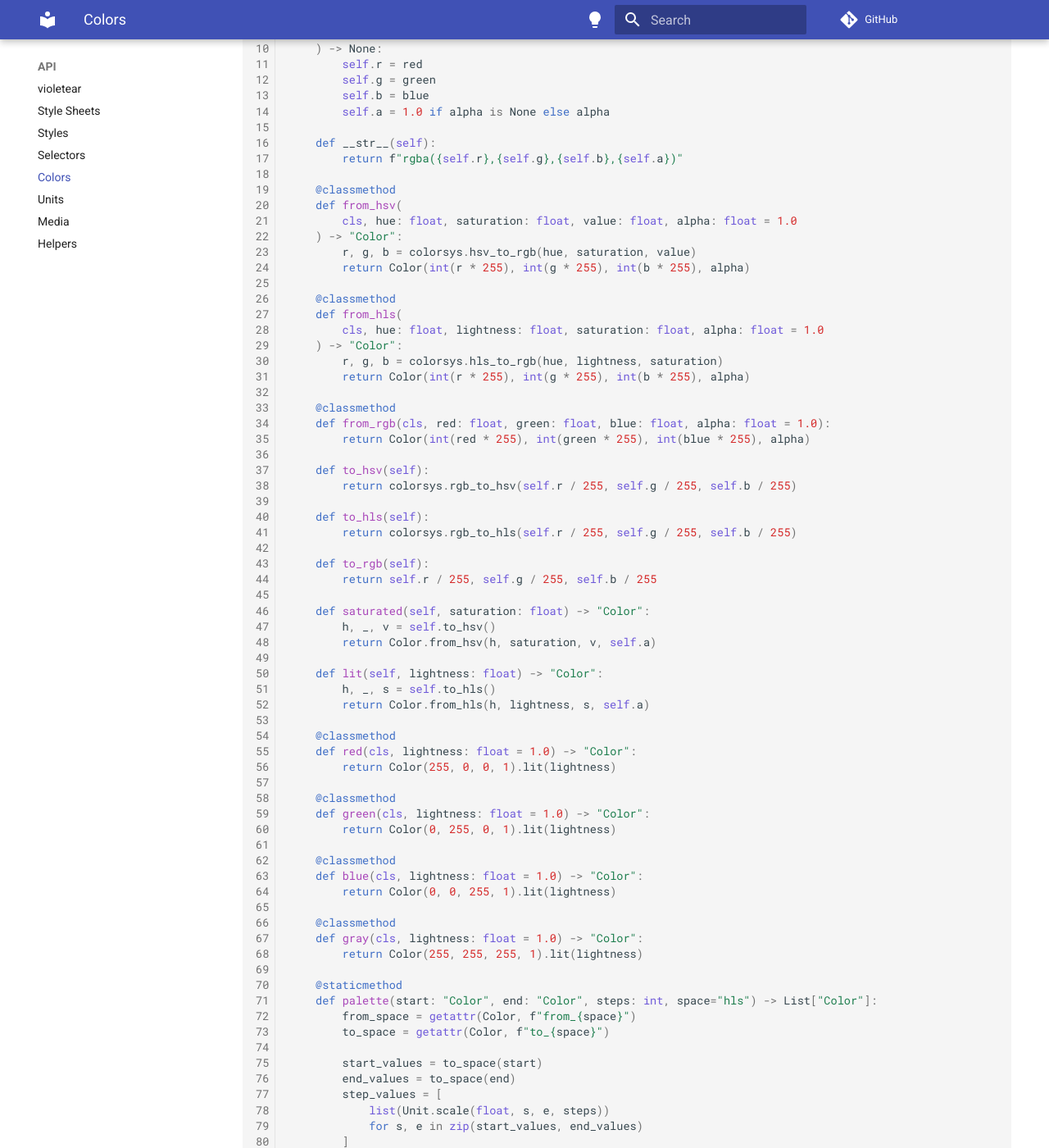
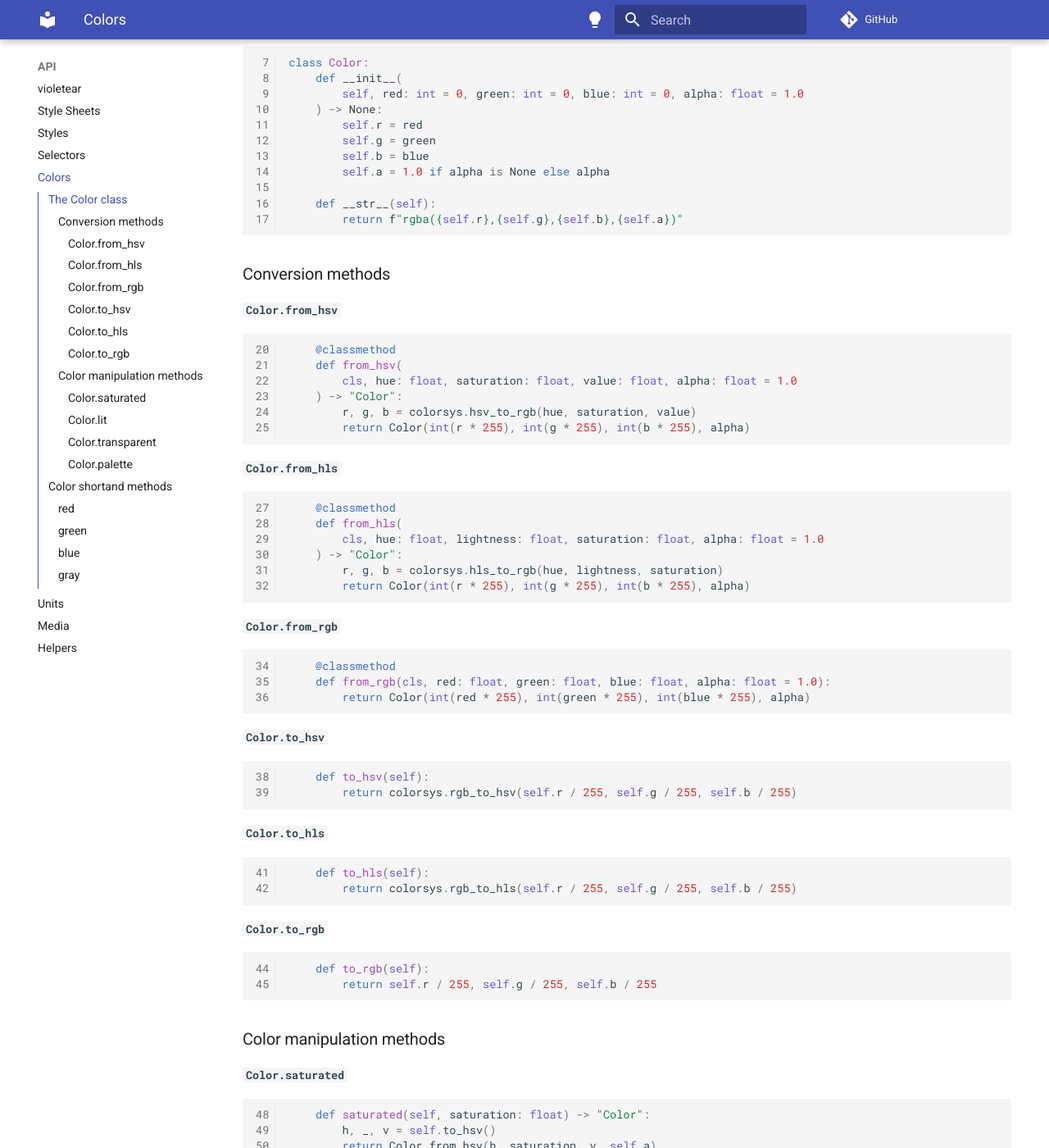
Before and after one commit to apiad/violetear, an MkDocs documentation site: the page built from docs/api/violetear.color.md, in a window 1280 px wide and 1400 px high, scrolled down 359 px. Shown: the whole window at 82% size. Built offline with MkDocs 1.6.1 and Material for MkDocs 9.7.7, drawn with Linux system fonts in a browser that asks for light colours; comment, search, counter and statistics services are not loaded; some of the changed text lies outside the part shown.

Commit message:
Improved docs for Color

````diff
--- a/docs/api/violetear.color.md
+++ b/docs/api/violetear.color.md
@@ -1,12 +1,19 @@
-<a name="ref:Color"></a>
+# Colors
 
-```python linenums="1"
+
+
+```python linenums="2"
 import colorsys
 from typing import List
 
 from .units import Unit
+```
 
+## The `Color` class
 
+<a name="ref:Color"></a>
+
+```python linenums="7"
 class Color:
     def __init__(
         self, red: int = 0, green: int = 0, blue: int = 0, alpha: float = 1.0
@@ -18,58 +25,109 @@ class Color:
 
     def __str__(self):
         return f"rgba({self.r},{self.g},{self.b},{self.a})"
+```
 
+### Conversion methods
+
+#### `Color.from_hsv`
+
+
+
+```python linenums="20"
     @classmethod
     def from_hsv(
         cls, hue: float, saturation: float, value: float, alpha: float = 1.0
     ) -> "Color":
         r, g, b = colorsys.hsv_to_rgb(hue, saturation, value)
         return Color(int(r * 255), int(g * 255), int(b * 255), alpha)
+```
 
+#### `Color.from_hls`
+
+
+
+```python linenums="27"
     @classmethod
     def from_hls(
         cls, hue: float, lightness: float, saturation: float, alpha: float = 1.0
     ) -> "Color":
         r, g, b = colorsys.hls_to_rgb(hue, lightness, saturation)
         return Color(int(r * 255), int(g * 255), int(b * 255), alpha)
+```
 
+#### `Color.from_rgb`
+
+
+
+```python linenums="34"
     @classmethod
     def from_rgb(cls, red: float, green: float, blue: float, alpha: float = 1.0):
         return Color(int(red * 255), int(green * 255), int(blue * 255), alpha)
+```
 
+#### `Color.to_hsv`
+
+
+
+```python linenums="38"
     def to_hsv(self):
         return colorsys.rgb_to_hsv(self.r / 255, self.g / 255, self.b / 255)
+```
 
+#### `Color.to_hls`
+
+
+
+```python linenums="41"
     def to_hls(self):
         return colorsys.rgb_to_hls(self.r / 255, self.g / 255, self.b / 255)
+```
 
+#### `Color.to_rgb`
+
+
+
+```python linenums="44"
     def to_rgb(self):
         return self.r / 255, self.g / 255, self.b / 255
+```
 
+### Color manipulation methods
+
+#### `Color.saturated`
+
+
+
+```python linenums="48"
     def saturated(self, saturation: float) -> "Color":
         h, _, v = self.to_hsv()
         return Color.from_hsv(h, saturation, v, self.a)
+```
 
+#### `Color.lit`
+
+
+
+```python linenums="52"
     def lit(self, lightness: float) -> "Color":
         h, _, s = self.to_hls()
         return Color.from_hls(h, lightness, s, self.a)
+```
 
-    @classmethod
-    def red(cls, lightness: float = 1.0) -> "Color":
-        return Color(255, 0, 0, 1).lit(lightness)
+#### `Color.transparent`
 
-    @classmethod
-    def green(cls, lightness: float = 1.0) -> "Color":
-        return Color(0, 255, 0, 1).lit(lightness)
 
-    @classmethod
-    def blue(cls, lightness: float = 1.0) -> "Color":
-        return Color(0, 0, 255, 1).lit(lightness)
 
-    @classmethod
-    def gray(cls, lightness: float = 1.0) -> "Color":
-        return Color(255, 255, 255, 1).lit(lightness)
+```python linenums="56"
+    def transparent(self, alpha: float) -> "Color":
+        return Color(self.r, self.g, self.b, alpha)
+```
 
+#### `Color.palette`
+
+
+
+```python linenums="59"
     @staticmethod
     def palette(start: "Color", end: "Color", steps: int, space="hls") -> List["Color"]:
         from_space = getattr(Color, f"from_{space}")
@@ -84,3 +142,41 @@ class Color:
 
         return [from_space(*tuple) for tuple in zip(*step_values)]
 ```
+
+## Color shortand methods
+
+### `red`
+
+<a name="ref:red"></a>
+
+```python linenums="74"
+def red(lightness: float = 1.0) -> Color:
+    return Color(255, 0, 0, 1).lit(lightness)
+```
+
+### `green`
+
+<a name="ref:green"></a>
+
+```python linenums="77"
+def green(lightness: float = 1.0) -> Color:
+    return Color(0, 255, 0, 1).lit(lightness)
+```
+
+### `blue`
+
+<a name="ref:blue"></a>
+
+```python linenums="80"
+def blue(lightness: float = 1.0) -> Color:
+    return Color(0, 0, 255, 1).lit(lightness)
+```
+
+### `gray`
+
+<a name="ref:gray"></a>
+
+```python linenums="83"
+def gray(lightness: float = 1.0) -> Color:
+    return Color(255, 255, 255, 1).lit(lightness)
+```
--- a/docs/styles.py
+++ b/docs/styles.py
@@ -1,7 +1,8 @@
 from violetear import StyleSheet, Style, Color, Unit
 from violetear.units import rem
+from violetear.color import gray, red, blue
 
-base_style = Style().color(Color.gray(0.3))
+base_style = Style().color(gray(0.3))
 sheet = StyleSheet(normalize=True, base=base_style)
 
 sheet.select("body").width(0.8, max=768).margin("auto", top=50)
@@ -9,7 +10,7 @@ sheet.select("body").width(0.8, max=768).margin("auto", top=50)
 for i, size in enumerate(Unit.scale(rem, 1, 2.25, 3)):
     sheet.select(f".size-{i}").font(size, weight=300)
 
-palette = Color.palette(Color.red(0.3), Color.blue(0.7), 10)
+palette = Color.palette(red(0.3), blue(0.7), 10)
 root = sheet.select("#color-palette").flexbox()
 
 for i, color in enumerate(palette):
````
Also changed, not shown: 1 other file.
